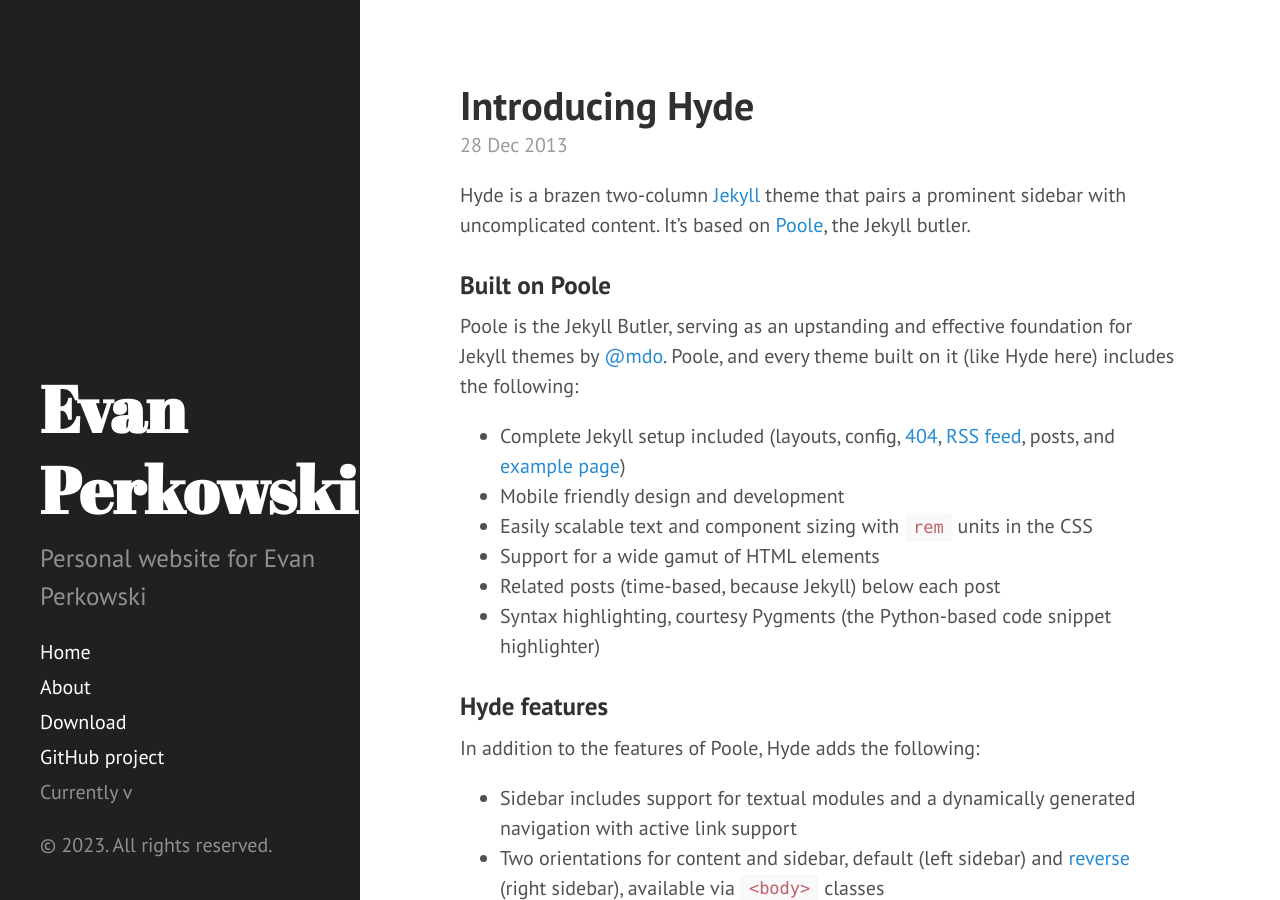
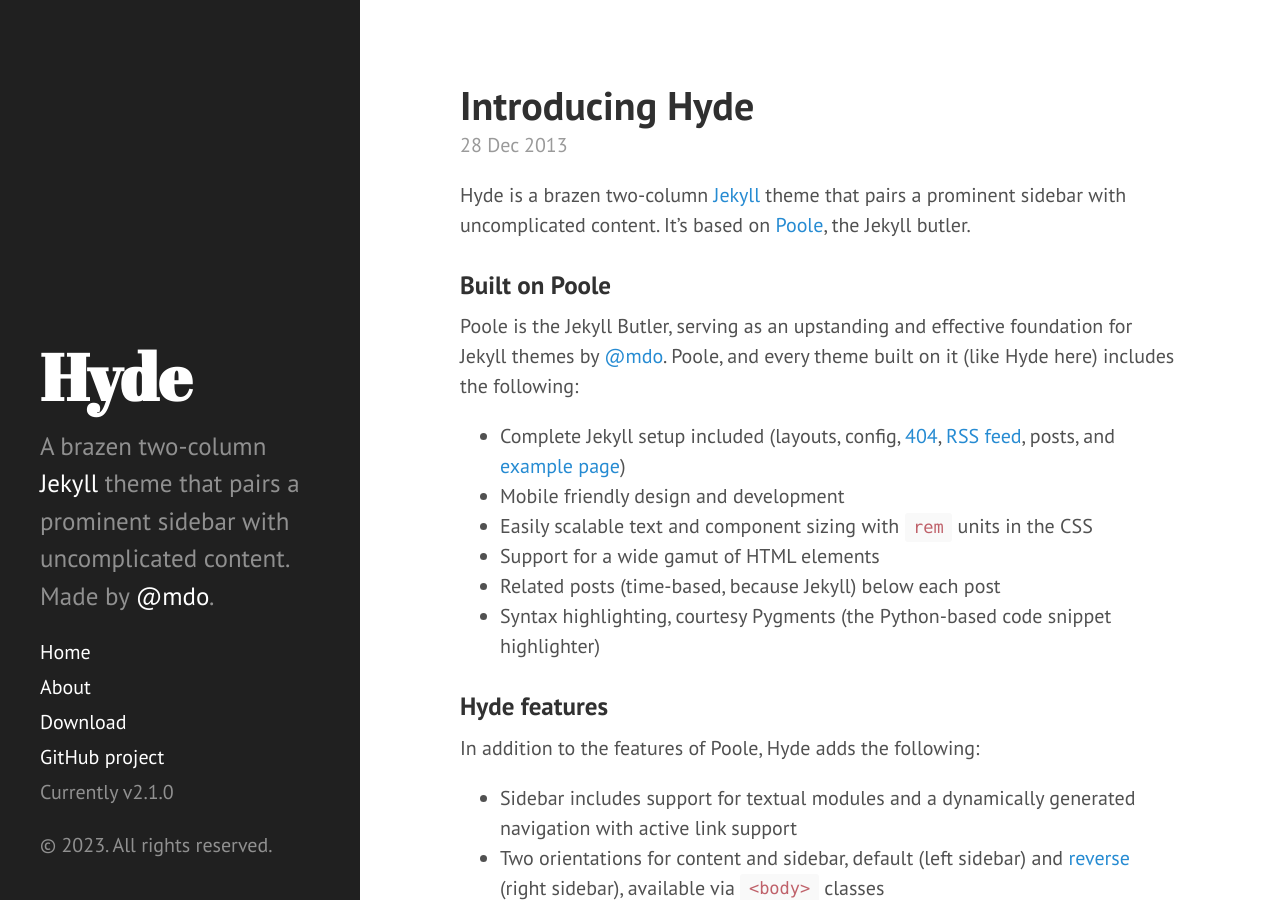
Before and after one commit to eaperkowski/eaperkowski.github.io, a Jekyll site: the page built from index.html, in a window 1280 px wide and 900 px high. Built offline with Jekyll 4.4.1, drawn with Linux system fonts in a browser that asks for light colours; Markdown is read by kramdown in place of the engine named in the settings; the list of posts is cut into pages by our own code; part of the change alters nothing that is shown.

Commit message:
Update _config.yml

```diff
--- a/_config.yml
+++ b/_config.yml
@@ -1,59 +1,26 @@
-# Set theme
-remote_theme: poole/hyde
+# Dependencies
+markdown:         redcarpet
+highlighter:      pygments
 
-# File excludes
-exclude:
-- README.md
-- Gemfile
-- Gemfile.lock
+# Permalinks
+permalink:        pretty
+relative_permalinks: true
 
-# Set plugins
-plugins:
-- jekyll-sitemap
-- jekyll-mentions
-- jekyll-paginate
-- jekyll-seo-tag
-- jekyll-redirect-from
-- jekyll-default-layout
-- jekyll-feed
-- jemoji
-- jekyll-remote-theme
+# Setup
+title:            Hyde
+tagline:          'A Jekyll theme'
+description:      'A brazen two-column <a href="http://jekyllrb.com" target="_blank">Jekyll</a> theme that pairs a prominent sidebar with uncomplicated content. Made by <a href="https://twitter.com/mdo" target="_blank">@mdo</a>.'
+url:              https://eaperkowski.github.io/
+baseurl:          /
 
-# Site settings
-url: 'https://eaperkowski.github.io'
-baseurl: ''
-title: 'Evan Perkowski'
-description: 'Personal website for Evan Perkowski'
-permalink: pretty
-logo: "https://www.gravatar.com/avatar/f5f7108c8e7e4c58af326e925b1f588f"
+author:
+  name:           'Mark Otto'
+  url:            https://twitter.com/mdo
 
-# Pagination
-paginate: 5
-paginate_path: blog/page:num
+paginate:         5
 
-# Header nav
-navigation_header:
-- title: Home
-  url: /
-- title: About Me
-  url: /about/
-- title: Current Research
-  url: /research/
-- title: Publications
-  url: /publications/
-- title: News
-  url: /news/
-- title: Curriculum Vitae
-  url: /cv/
+# Custom vars
+version:          2.1.0
 
-# Footer nav
-navigation_footer:
-- title: Back to top
-  url: "#top"
-
-# Collections
-collections:
-  posts:
-    title: News
-    output: true
-    feature_image: ["/files/pine.jpeg"]
+github:
+  repo:           https://github.com/poole/hyde
```
